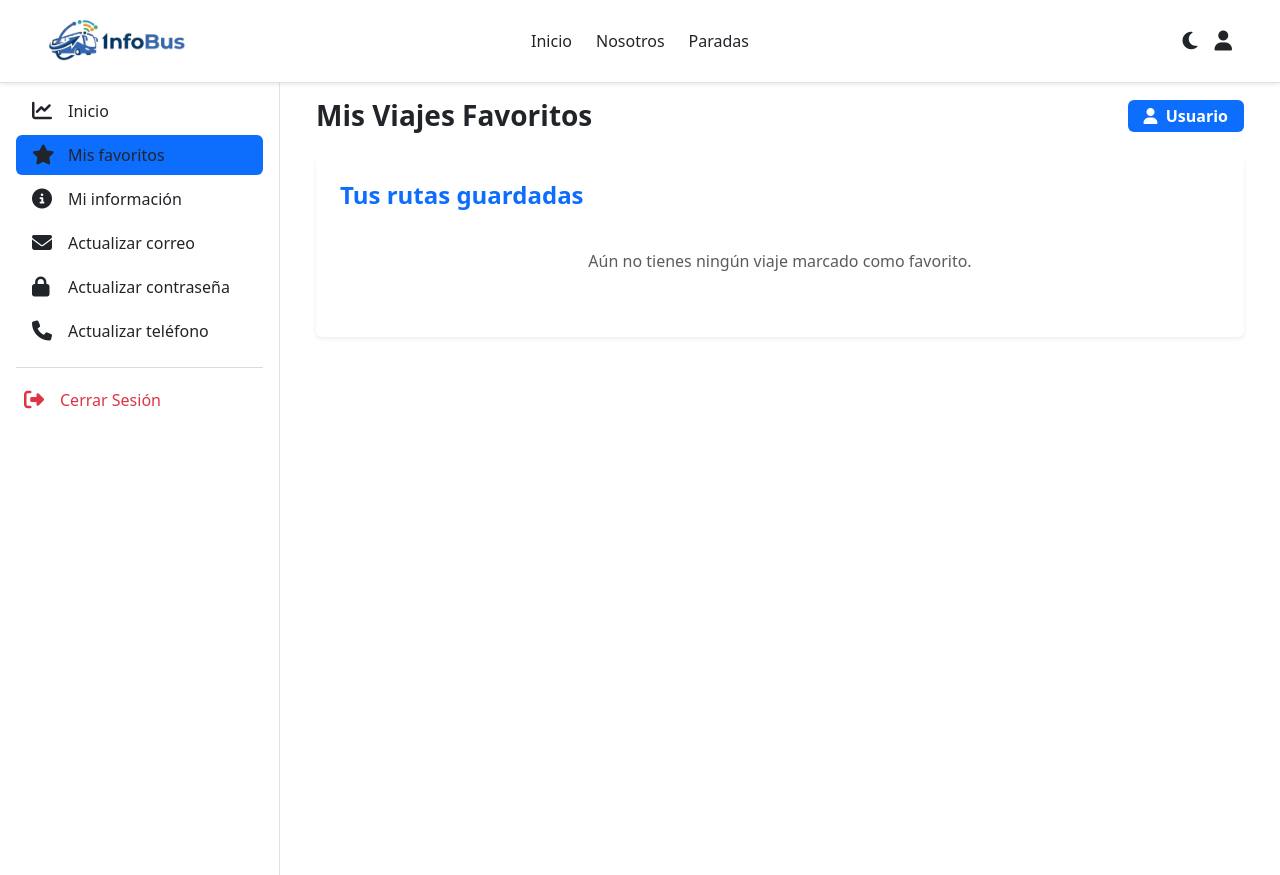
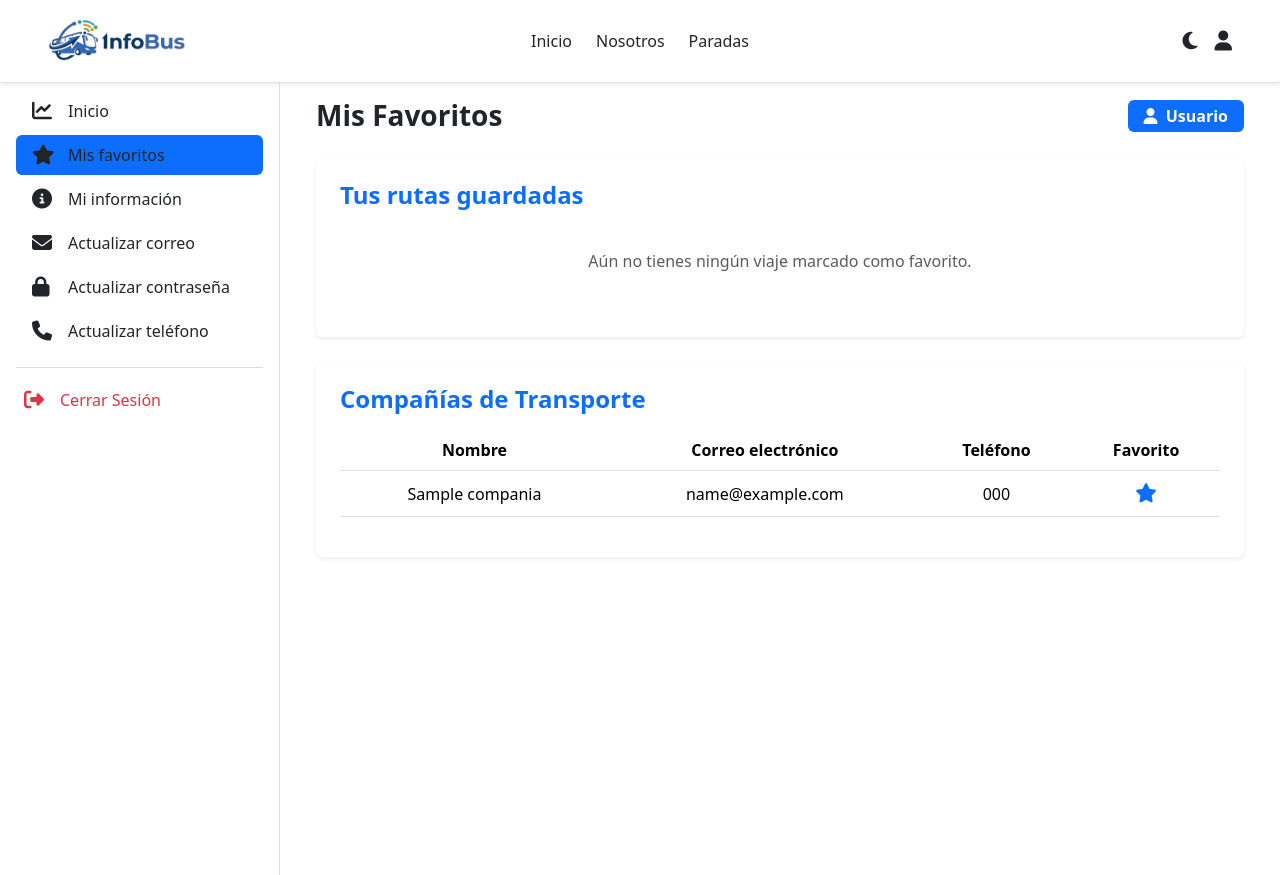
Before and after one commit to mederomateo5/Infobus, a PHP site: page /public/usuario/favoritos.php in a window 1280 px wide. Run offline with PHP 8.4, Linux system fonts and the light colour scheme; the visitor is signed in with stand-in values (Sample User, id 1); tables that the repository leaves empty hold one stand-in row (values such as "Sample post").

Commit message:
commit final ahora si

```diff
--- a/public/usuario/favoritos.php
+++ b/public/usuario/favoritos.php
@@ -8,13 +8,14 @@ if (!isset($_SESSION['user_id'])) {
     exit();
 }
 
-
 require_once '../../private/config/database.php';
 
-$user_id = $_SESSION['user_id'];$favoritos = [];
+$user_id = $_SESSION['user_id'];
+$favoritos = [];
+$companias = [];
 
-// Obtener los viajes favoritos del usuario desde la base de datos
 try {
+    // 1. Obtener los viajes favoritos del usuario
     $query = "SELECT
                 v.id AS id,
                 po.nombre AS origen,
@@ -36,9 +37,26 @@ try {
             ORDER BY v.hora ASC";
 
     $stmt = $pdo->prepare($query);
-    $stmt->execute([':user_id' =>$user_id]);
-    $favoritos =$stmt->fetchAll(PDO::FETCH_ASSOC);
-} catch (PDOException $e) {$error_db = "Error al cargar los favoritos: " . $e->getMessage();
+    $stmt->execute([':user_id' => $user_id]);
+    $favoritos = $stmt->fetchAll(PDO::FETCH_ASSOC);
+
+    // 2. Obtener todas las compañías ordenando primero las favoritas y luego alfabéticamente
+    $queryComp = "SELECT
+                    c.id,
+                    c.nombre,
+                    c.email,
+                    c.telefono,
+                    CASE WHEN ucf.user_id IS NOT NULL THEN 1 ELSE 0 END AS es_favorito
+                FROM compania c
+                LEFT JOIN usuario_compania_favorita ucf ON c.id = ucf.compania_id AND ucf.user_id = :user_id
+                ORDER BY es_favorito DESC, c.nombre ASC";
+
+    $stmtComp = $pdo->prepare($queryComp);
+    $stmtComp->execute([':user_id' => $user_id]);
+    $companias = $stmtComp->fetchAll(PDO::FETCH_ASSOC);
+
+} catch (PDOException $e) {
+    $error_db = "Error al cargar los datos: " . $e->getMessage();
 }
 ?>
 <!DOCTYPE html>
@@ -46,7 +64,7 @@ try {
 <head>
     <meta charset="UTF-8">
     <meta name="viewport" content="width=device-width, initial-scale=1.0">
-    <title>Mis Viajes Favoritos</title>
+    <title>Mis Favoritos y Compañías</title>
     <!-- CSS de Leaflet (Mapas) -->
     <link rel="stylesheet" href="https://unpkg.com/leaflet@1.9.4/dist/leaflet.css" />
     <?php include '../../private/includes/head.php'; ?>
@@ -62,13 +80,13 @@ try {
         <?php include '../../private/includes/sidebar.php'; ?>
 
         <!-- Área Principal de Contenido -->
-        <main class="flex-grow-1 p-4 overflow-auto bg-body bg-body">
+        <main class="flex-grow-1 p-4 overflow-auto bg-body">
 
             <div class="container-fluid" style="max-width: 1100px;">
 
                 <!-- Encabezado de Bienvenida -->
                 <div class="d-flex justify-content-between align-items-center mb-4">
-                    <h1 class="h3 text-body fw-bold m-0">Mis Viajes Favoritos</h1>
+                    <h1 class="h3 text-body fw-bold m-0">Mis Favoritos</h1>
                     <span class="badge bg-primary fs-6 px-3 py-2">
                         <i class="fa-solid fa-user me-1"></i> Usuario
                     </span>
@@ -78,7 +96,7 @@ try {
                     <div class="alert alert-danger"><?= htmlspecialchars($error_db) ?></div>
                 <?php } ?>
 
-                <!-- Tarjeta contenedora de la tabla -->
+                <!-- Tarjeta contenedora de la tabla de Viajes Favoritos -->
                 <div class="card shadow-sm border-0 mb-4">
                     <div class="card-body p-4">
                         <h2 class="h4 mb-3 text-primary fw-bold">Tus rutas guardadas</h2>
@@ -101,7 +119,7 @@ try {
                                         </tr>
                                     </thead>
                                     <tbody id="tablaFavoritos">
-                                        <?php foreach ($favoritos as $index =>$viaje) { ?>
+                                        <?php foreach ($favoritos as $index => $viaje) { ?>
                                             <tr class="text-center align-middle">
                                                 <td><?= htmlspecialchars($viaje['origen']) ?></td>
                                                 <td><?= htmlspecialchars($viaje['destino']) ?></td>
@@ -110,7 +128,6 @@ try {
                                                 <td><?= htmlspecialchars($viaje['agencia']) ?></td>
                                                 <td>$<?= number_format($viaje['precio'], 2) ?></td>
                                                 <td>
-                                                    <!-- Estrella rellena por defecto ya que estamos en favoritos -->
                                                     <button class="btn btn-sm bg-transparent border-0 shadow-none btn-favorito p-0" data-id="<?= (int)$viaje['id'] ?>" style="font-size: 1.2rem;">
                                                         <i class="fas fa-star text-primary"></i>
                                                     </button>
@@ -119,7 +136,7 @@ try {
                                                     <button
                                                         class="btn btn-sm btn-outline-primary border-0 btn-mapa fw-bold"
                                                         data-index="<?= $index ?>"
-                                                        data-ruta="<?= htmlspecialchars(empty($viaje['ruta_key']) ? 'urbano' :$viaje['ruta_key']) ?>"
+                                                        data-ruta="<?= htmlspecialchars(empty($viaje['ruta_key']) ? 'urbano' : $viaje['ruta_key']) ?>"
                                                         style="transition: transform 0.3s ease;">
                                                         ▼
                                                     </button>
@@ -140,7 +157,48 @@ try {
                                 </table>
                             </div>
                         <?php } ?>
+                    </div>
+                </div>
 
+                <!-- Tarjeta contenedora de la tabla de Compañías -->
+                <div class="card shadow-sm border-0 mb-4">
+                    <div class="card-body p-4">
+                        <h2 class="h4 mb-3 text-primary fw-bold">Compañías de Transporte</h2>
+
+                        <?php if (empty($companias)) { ?>
+                            <p class="text-muted text-center py-4">No hay compañías registradas en el sistema.</p>
+                        <?php } else { ?>
+                            <div class="table-responsive">
+                                <table class="table table-hover align-middle text-center">
+                                    <thead>
+                                        <tr>
+                                            <th>Nombre</th>
+                                            <th>Correo electrónico</th>
+                                            <th>Teléfono</th>
+                                            <th>Favorito</th>
+                                        </tr>
+                                    </thead>
+                                    <tbody id="tablaCompanias">
+                                        <?php foreach ($companias as $comp) { ?>
+                                            <tr class="text-center align-middle">
+                                                <td><?= htmlspecialchars($comp['nombre']) ?></td>
+                                                <td><?= htmlspecialchars($comp['email']) ?></td>
+                                                <td><?= htmlspecialchars($comp['telefono']) ?></td>
+                                                <td>
+                                                    <button class="btn btn-sm bg-transparent border-0 shadow-none btn-compania-favorito p-0" data-id="<?= (int)$comp['id'] ?>" style="font-size: 1.2rem;">
+                                                        <?php if ($comp['es_favorito']) { ?>
+                                                            <i class="fas fa-star text-primary"></i>
+                                                        <?php } else { ?>
+                                                            <i class="far fa-star text-secondary"></i>
+                                                        <?php } ?>
+                                                    </button>
+                                                </td>
+                                            </tr>
+                                        <?php } ?>
+                                    </tbody>
+                                </table>
+                            </div>
+                        <?php } ?>
                     </div>
                 </div>
 
@@ -185,15 +243,15 @@ try {
         }
         const pinOrigenRojo = crearPinColor("#dc3545");
 
+        // Manejo de Favoritos de Viajes
         const tbody = document.getElementById("tablaFavoritos");
         if (tbody) {
             tbody.addEventListener("click", function (e) {
-                // Manejo de Favoritos (Quitar de favoritos al hacer clic)
                 const btnFav = e.target.closest(".btn-favorito");
                 if (btnFav) {
                     const viajeId = btnFav.getAttribute("data-id");
                     const fila = btnFav.closest("tr");
-                    const filaSiguiente = fila.nextElementSibling; // Fila del mapa asociada
+                    const filaSiguiente = fila.nextElementSibling;
 
                     fetch('../usuario/marcar_favorito.php', {
                         method: 'POST',
@@ -203,9 +261,10 @@ try {
                     .then(res => res.json())
                     .then(data => {
                         if (data.success && !data.favorito) {
-                            // Si se quitó de favoritos, removemos la fila de la tabla y su mapa para limpiar la vista
                             fila.remove();
                             if (filaSiguiente) filaSiguiente.remove();
+                        } else if (data.redirect) {
+                            window.location.href = data.redirect;
                         }
                     })
                     .catch(err => console.error("Error al actualizar favoritos:", err));
@@ -235,6 +294,37 @@ try {
                     } else {
                         setTimeout(() => { mapasInicializados[index].invalidateSize(); }, 100);
                     }
+                }
+            });
+        }
+
+        // Manejo de Favoritos de Compañías
+        const tbodyCompanias = document.getElementById("tablaCompanias");
+        if (tbodyCompanias) {
+            tbodyCompanias.addEventListener("click", function (e) {
+                const btnCompFav = e.target.closest(".btn-compania-favorito");
+                if (btnCompFav) {
+                    const companiaId = btnCompFav.getAttribute("data-id");
+                    const icono = btnCompFav.querySelector("i");
+
+                    fetch('../usuario/marcar_compania_favorita.php', {
+                        method: 'POST',
+                        headers: { 'Content-Type': 'application/json' },
+                        body: JSON.stringify({ compania_id: companiaId })
+                    })
+                    .then(res => res.json())
+                    .then(data => {
+                        if (data.success) {
+                            if (data.favorito) {
+                                icono.className = "fas fa-star text-primary";
+                            } else {
+                                icono.className = "far fa-star text-secondary";
+                            }
+                        } else if (data.redirect) {
+                            window.location.href = data.redirect;
+                        }
+                    })
+                    .catch(err => console.error("Error al actualizar compañía favorita:", err));
                 }
             });
         }
```
Also changed, not shown: public/usuario/marcar_compania_favorita.php (added, +48 -0 lines).
